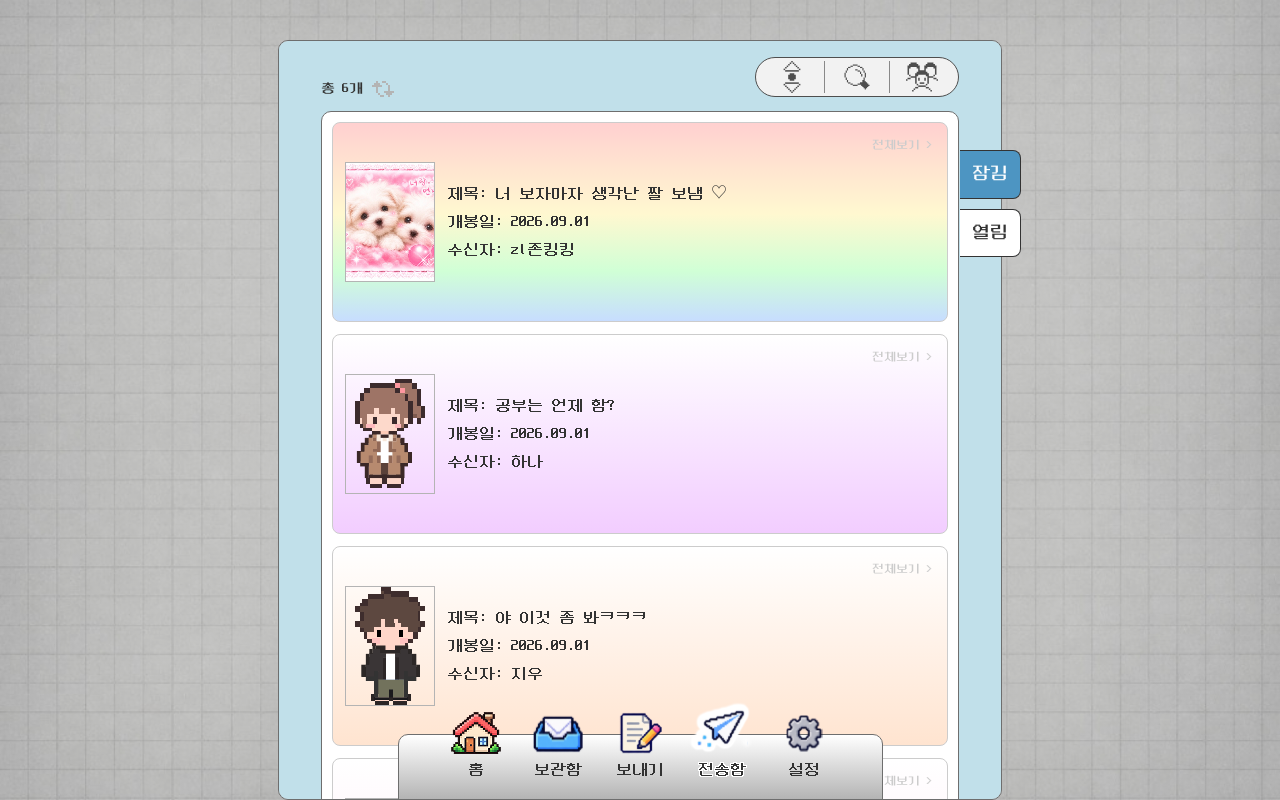
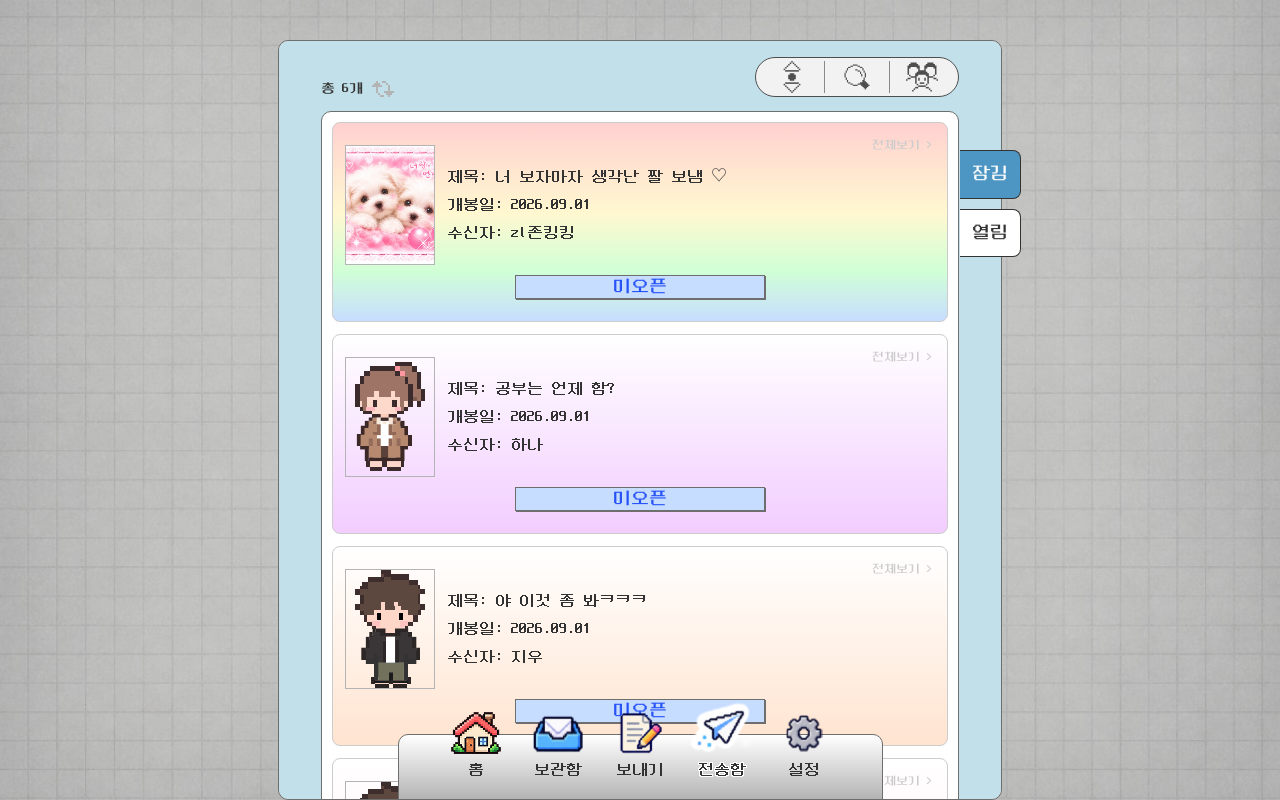
Before and after one commit to subin-uiux/pock, a React (Vite) app: page /pock-sent in a window 1280 px wide. Built offline with nearby package versions, Linux system fonts and the light colour scheme.

Commit message:
아직 전송함 수정 중

```diff
--- a/src/components/Card.tsx
+++ b/src/components/Card.tsx
@@ -329,7 +329,9 @@ export function Card({
       className={
         [
           usePreview || isOpen
-            ? `${openClass}${usePreview ? " letter-card--preview" : ""}`
+            ? `${openClass}${usePreview ? " letter-card--preview" : ""}${
+                usePreview && !isOpen ? " letter-card--preview-locked" : ""
+              }`
             : `letter-card letter-card--locked letter-card--${size}`,
           isClickable ? "letter-card--clickable" : "",
         ]
@@ -358,6 +360,38 @@ export function Card({
       ) : null}
 
       {usePreview || isOpen ? (
+        usePreview && !isOpen ? (
+          <div className="letter-card__stack">
+            <div className="letter-card__open">
+              {previewSrc ? (
+                <img
+                  className="letter-card__thumb"
+                  src={previewSrc}
+                  alt=""
+                  width={90}
+                  height={120}
+                />
+              ) : (
+                <div className="letter-card__thumb letter-card__thumb--character">
+                  <PixelCharacter
+                    character={recipient?.character ?? "girl"}
+                    outfit={recipient?.outfit ?? null}
+                    width={70}
+                    height={119}
+                  />
+                </div>
+              )}
+              <div className="letter-card__meta">
+                {openLines.map((line) => (
+                  <p className="letter-card__line" key={line}>
+                    {line}
+                  </p>
+                ))}
+              </div>
+            </div>
+            {status}
+          </div>
+        ) : (
           <div className="letter-card__open">
             {usePreview && !previewSrc ? (
               <div className="letter-card__thumb letter-card__thumb--character">
@@ -387,6 +421,7 @@ export function Card({
               ))}
             </div>
           </div>
+        )
       ) : (
         <div className="letter-card__body">
           <span className="letter-card__lock" aria-hidden="true">
--- a/src/styles/components/letter-card.css
+++ b/src/styles/components/letter-card.css
@@ -467,6 +467,23 @@
   padding-right: 0; /* 전체보기는 절대 위치 유지 */
 }
 
+/* 잠김 — 이미지·텍스트 아래 미오픈 / 타이머 / 카운트다운 · 간격 10 */
+.letter-card__stack {
+  display: flex;
+  flex: 1 1 auto;
+  flex-direction: column;
+  align-items: center;
+  justify-content: center;
+  gap: 0.625rem; /* 10 */
+  width: 100%;
+  min-height: 0;
+}
+
+.letter-card--preview-locked .letter-card__open {
+  flex: 0 0 auto;
+  width: 100%;
+}
+
 .letter-card--preview .letter-card__meta {
   flex: 0 1 auto;
   gap: 0.5rem; /* 8 — 텍스트 간 */
```
Lines whose indentation alone changed are shown as unchanged.
